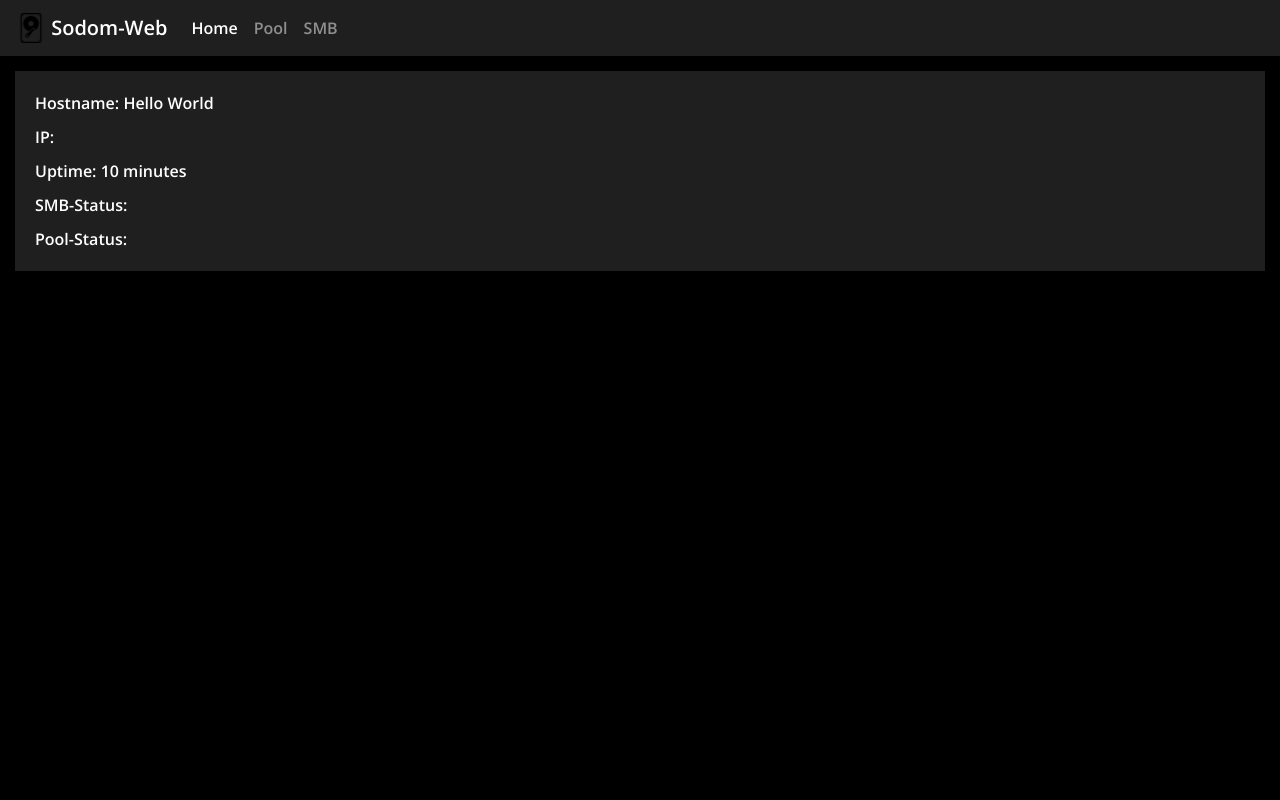
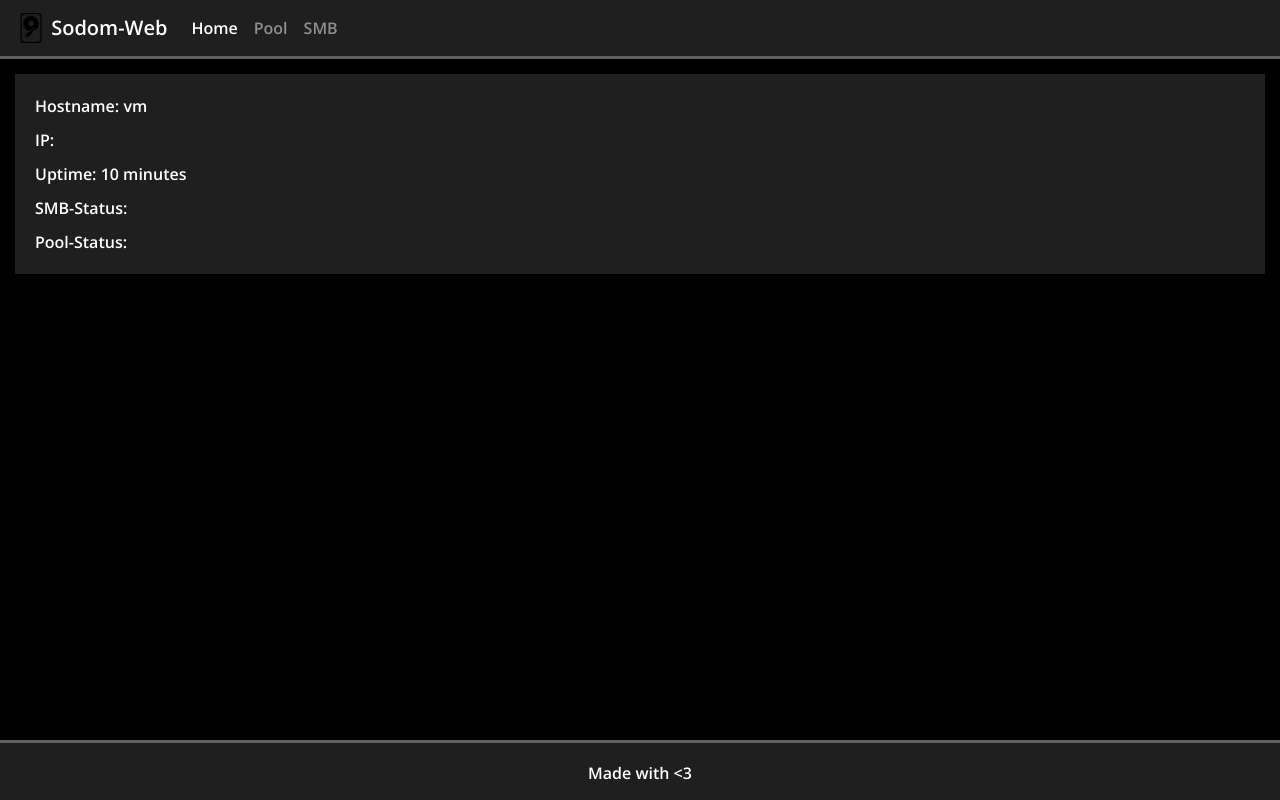
Before and after one commit to K1llf0rce/sodom-web, a PHP site: page / in a window 1280 px wide. Run offline with PHP 8.4, Linux system fonts and the light colour scheme; some libraries are stand-ins or nearby versions.

Commit message:
fixes and new stuff

```diff
--- a/css/styles.css
+++ b/css/styles.css
@@ -6,6 +6,8 @@
 
 body {
     background-color: black;
+    margin: 0;
+    padding: 0;
 }
 
 p,a,h1,h2,h3 {
@@ -15,21 +17,20 @@ p,a,h1,h2,h3 {
 
 .navbar-custom {
     background-color: #1f1f1f;
+    border-bottom: solid;
+    border-color: #5f5f5f;
+    border-width: 3px;
 }
 
-#mainContainer {
+.mainContainer {
     margin: 15px;
     background-color: #1f1f1f;
     border-radius: 0px;
     padding: 15px;
 }
 
-#mainContainer p,h1,h2,h3 {
+.mainContainer p,h1,h2,h3 {
     color: white;
-}
-
-#statsDisplay {
-
 }
 
 #statsDisplay p,h1,h2,h3 {
@@ -40,3 +41,36 @@ p,a,h1,h2,h3 {
     margin: auto;
     width: 50%;
 }
+
+.footer-custom {
+    margin: 0;
+    padding: 0;
+    position: absolute;
+    bottom: 0;
+    width: 100%;
+    height: 60px;
+    line-height: 60px;
+    text-align: center;
+    background-color: #1f1f1f;
+    border-top: solid;
+    border-color: #5f5f5f;
+    border-width: 3px;
+}
+
+.footer-custom p {
+    color: white;
+}
+
+#driveTable {
+    background-color: #1f1f1f;
+    border-color: #1f1f1f;
+    color: white;
+    width: auto;
+    margin: 0;
+    padding: 0;
+}
+
+#driveTable td,tr,th,thead,tbody {
+    border-color: #5f5f5f !important;
+    border-width: 1px !important;
+}
--- /dev/null
+++ b/includes/footer.php
@@ -0,0 +1,3 @@
+<footer class="footer-custom">
+    <p>Made with <3</p>
+</footer>
--- /dev/null
+++ b/includes/header.php
@@ -0,0 +1,21 @@
+<html lang="en">
+    <body>
+        <head>
+            <meta charset="UTF-8">
+            <meta name="viewport" content="width=device-width, initial-scale=1, shrink-to-fit=no">
+            <link rel="stylesheet" href="https://maxcdn.bootstrapcdn.com/bootstrap/4.0.0/css/bootstrap.min.css" integrity="sha384-Gn5384xqQ1aoWXA+058RXPxPg6fy4IWvTNh0E263XmFcJlSAwiGgFAW/dAiS6JXm" crossorigin="anonymous">
+            <link rel="stylesheet" href="css/styles.css">
+            <link href="https://fonts.googleapis.com/css2?family=Open+Sans:wght@600&display=swap" rel="stylesheet">
+            <script src="https://code.jquery.com/jquery-3.2.1.slim.min.js" integrity="sha384-KJ3o2DKtIkvYIK3UENzmM7KCkRr/rE9/Qpg6aAZGJwFDMVNA/GpGFF93hXpG5KkN" crossorigin="anonymous"></script>
+            <script src="https://cdnjs.cloudflare.com/ajax/libs/popper.js/1.12.9/umd/popper.min.js" integrity="sha384-ApNbgh9B+Y1QKtv3Rn7W3mgPxhU9K/ScQsAP7hUibX39j7fakFPskvXusvfa0b4Q" crossorigin="anonymous"></script>
+            <script src="https://maxcdn.bootstrapcdn.com/bootstrap/4.0.0/js/bootstrap.min.js" integrity="sha384-JZR6Spejh4U02d8jOt6vLEHfe/JQGiRRSQQxSfFWpi1MquVdAyjUar5+76PVCmYl" crossorigin="anonymous"></script>
+            <title>Sodom-Web</title>
+        </head>
+        <nav class="navbar navbar-custom navbar-expand-lg navbar-dark">
+            <a class="navbar-brand" href="/index.html">
+                <img src="img/harddrive.png" width="30" height="30" class="d-inline-block align-top" alt="">
+                Sodom-Web
+            </a>
+            <button class="navbar-toggler" type="button" data-toggle="collapse" data-target="#navbarNav" aria-controls="navbarNav" aria-expanded="false" aria-label="Toggle navigation">
+                <span class="navbar-toggler-icon"></span>
+            </button>
--- a/index.php
+++ b/index.php
@@ -1,32 +1,15 @@
 <?php
+    include_once "includes/header.php";
     #get newest data
     shell_exec("cat '' > /tmp/webzfs.txt");
-    shell_exec("sudo zpool status genesis >> /tmp/webzfs.txt");
+    shell_exec("sudo zpool status >> /tmp/webzfs.txt");
     $indexpage = true;
-    $hostnameVar = shell_exec("echo Hello World");
+    $hostnameVar = shell_exec("cat /proc/sys/kernel/hostname");
     $uptimeVar = shell_exec("uptime -p | cut -d ' ' -f 2-6");
     $ipVar = shell_exec("ip a | grep -m 2 -Eo 'inet (addr:)?([0-9]*\.){3}[0-9]*' | grep -Eo '([0-9]*\.){3}[0-9]*' | grep -v '127.0.0.1'");
     $smbVar = shell_exec("systemctl is-active smbd");
     $poolVar = shell_exec("cat /tmp/webzfs.txt | grep 'state' | cut -d ' ' -f 3 | tr '[A-Z]' '[a-z]' ");
 ?>
-<html lang="en">
-    <body>
-        <head>
-            <meta charset="UTF-8">
-            <meta name="viewport" content="width=device-width, initial-scale=1, shrink-to-fit=no">
-            <link rel="stylesheet" href="https://maxcdn.bootstrapcdn.com/bootstrap/4.0.0/css/bootstrap.min.css" integrity="sha384-Gn5384xqQ1aoWXA+058RXPxPg6fy4IWvTNh0E263XmFcJlSAwiGgFAW/dAiS6JXm" crossorigin="anonymous">
-            <link rel="stylesheet" href="css/styles.css">
-            <link href="https://fonts.googleapis.com/css2?family=Open+Sans:wght@600&display=swap" rel="stylesheet">
-            <title>Sodom-Web</title>
-        </head>
-        <nav class="navbar navbar-custom navbar-expand-lg navbar-dark">
-            <a class="navbar-brand" href="/index.html">
-                <img src="img/harddrive.png" width="30" height="30" class="d-inline-block align-top" alt="">
-                Sodom-Web
-            </a>
-            <button class="navbar-toggler" type="button" data-toggle="collapse" data-target="#navbarNav" aria-controls="navbarNav" aria-expanded="false" aria-label="Toggle navigation">
-                <span class="navbar-toggler-icon"></span>
-            </button>
             <div class="collapse navbar-collapse" id="navbarNav">
                 <ul class="navbar-nav">
                 <li class="nav-item active">
@@ -41,7 +24,7 @@
                 </ul>
             </div>
         </nav>
-        <div id="mainContainer">
+        <div class="mainContainer">
             <div id="statsDisplay">
                 <p id="hostnameStatus">Hostname: <?php echo $hostnameVar ?></p>
                 <p id="ipStatus">IP: <?php echo $ipVar ?></p>
@@ -50,9 +33,9 @@
                 <p id="poolStatus">Pool-Status: <?php echo $poolVar ?></p>
             </div>
         </div>
-        <script src="https://code.jquery.com/jquery-3.2.1.slim.min.js" integrity="sha384-KJ3o2DKtIkvYIK3UENzmM7KCkRr/rE9/Qpg6aAZGJwFDMVNA/GpGFF93hXpG5KkN" crossorigin="anonymous"></script>
-        <script src="https://cdnjs.cloudflare.com/ajax/libs/popper.js/1.12.9/umd/popper.min.js" integrity="sha384-ApNbgh9B+Y1QKtv3Rn7W3mgPxhU9K/ScQsAP7hUibX39j7fakFPskvXusvfa0b4Q" crossorigin="anonymous"></script>
-        <script src="https://maxcdn.bootstrapcdn.com/bootstrap/4.0.0/js/bootstrap.min.js" integrity="sha384-JZR6Spejh4U02d8jOt6vLEHfe/JQGiRRSQQxSfFWpi1MquVdAyjUar5+76PVCmYl" crossorigin="anonymous"></script>
         <script src="js/main.js"></script>
+        <?php
+            include_once "includes/footer.php";
+        ?>
     </body>
 </html>
```
Also changed, not shown: data.php (+12 -27 lines), smb.php (+5 -24 lines).
